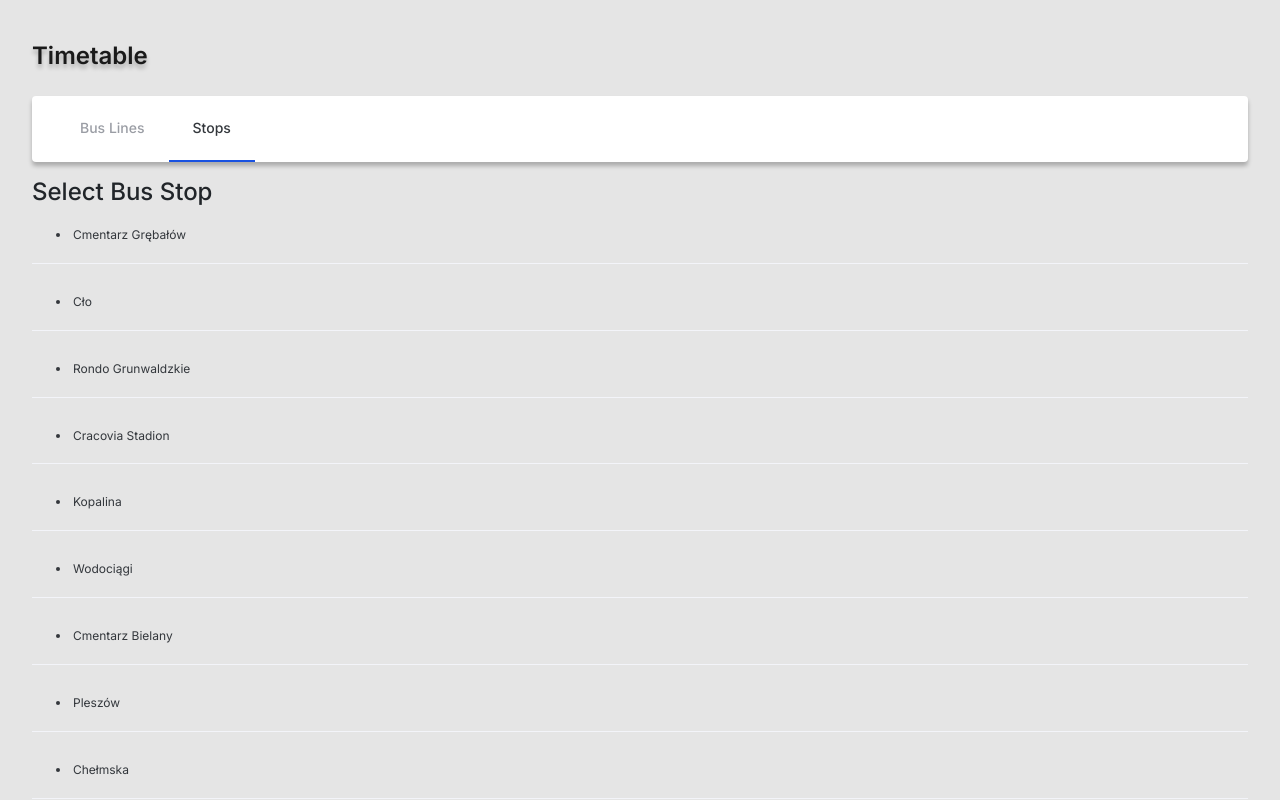
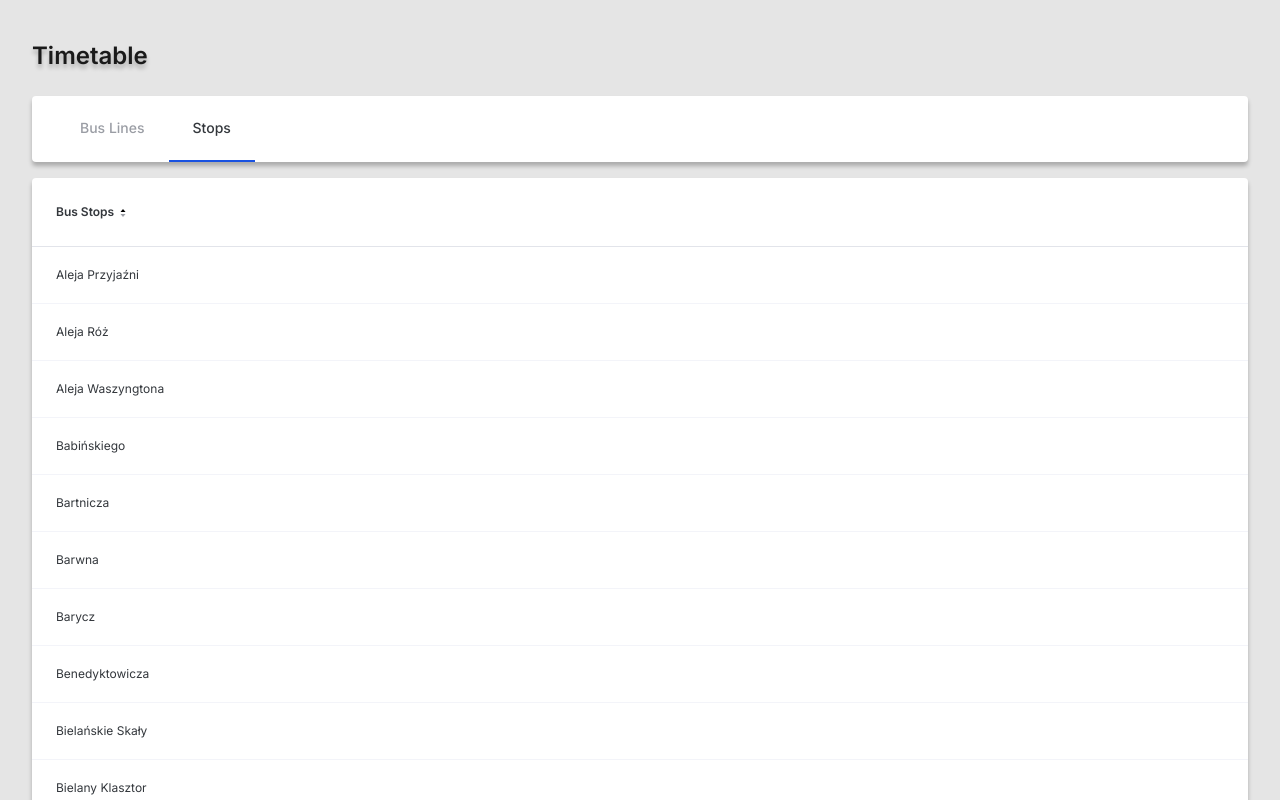
Before and after one commit to massqeen/bus-stops-timetable-app, a Vue app: page /stops in a window 1280 px wide. Shown: the top 800 px of the page. Built offline with nearby package versions, Linux system fonts and the light colour scheme; data requests are answered from the project's data file.

Commit message:
Update BusStops to get unique stops and render them in ascending order - Added logic to get stops from store, remove duplicates and render them in ascending order - Added logic to sort stops by name - Updated styles

```diff
--- a/src/views/BusStops.vue
+++ b/src/views/BusStops.vue
@@ -1,30 +1,46 @@
 <script setup lang="ts">
-import { ref, onMounted } from 'vue'
+import { ref, onMounted, watch } from 'vue'
 import { useStore, BusStop } from '@/store'
-import BusStopItem from '@/components/BusStopItem.vue'
+import SortableBusStopList from "@/components/SortableBusStopList.vue";
 
 const store = useStore()
 const busStops = ref<BusStop[]>([])
+const sortedBusStops = ref([...busStops.value])
+const isAscending = ref(true)
+
+const sortStopsByName = () => {
+  if (isAscending.value) {
+    sortedBusStops.value.sort((a, b) => b.stop.localeCompare(a.stop))
+  } else {
+    sortedBusStops.value.sort((a, b) => a.stop.localeCompare(b.stop))
+  }
+  isAscending.value = !isAscending.value
+}
+
+watch(busStops, (newStops) => {
+  if (!newStops) return
+  sortedBusStops.value = [...newStops].sort((a, b) => a.stop.localeCompare(b.stop))
+}, { immediate: true })
 
 onMounted(async () => {
   await store.dispatch('fetchBusStops')
-  busStops.value = store.state.busStops
+  const uniqueStops = new Map()
+  store.state.busStops.forEach(stop => {
+    if (!uniqueStops.has(stop.stop)) {
+      uniqueStops.set(stop.stop, stop)
+    }
+  })
+  busStops.value = Array.from(uniqueStops.values())
 })
-
-const selectStop = (stop: BusStop) => {
-  // handle stop selection
-  console.log('stop', stop)
-}
 </script>
 
 <template>
   <div class="stops">
-    <div class="stop-selection">
-      <h2 class="title">Select Bus Stop</h2>
-      <div class="stops-list">
-        <BusStopItem v-for="stop in busStops" :key="stop.order" :stop="stop" @stopSelected="selectStop" />
-      </div>
-    </div>
+    <SortableBusStopList :is-selectable="false"
+                         :stops="sortedBusStops"
+                         :is-ascending="isAscending"
+                         @sort-stops="sortStopsByName"
+    />
   </div>
 </template>
 
@@ -32,16 +48,8 @@ const selectStop = (stop: BusStop) => {
 @import '@/styles/variables';
 
 .stops {
-  .stop-selection {
-    .title {
-      font-size: $font-size-lg;
-    }
-
-    .stops-list {
-      display: flex;
-      flex-direction: column;
-      gap: 1rem;
-    }
-  }
+  background-color: $primary-white;
+  box-shadow: 0 4px 4px rgba(0, 0, 0, 0.25);
+  border-radius: 4px;
 }
 </style>
```
